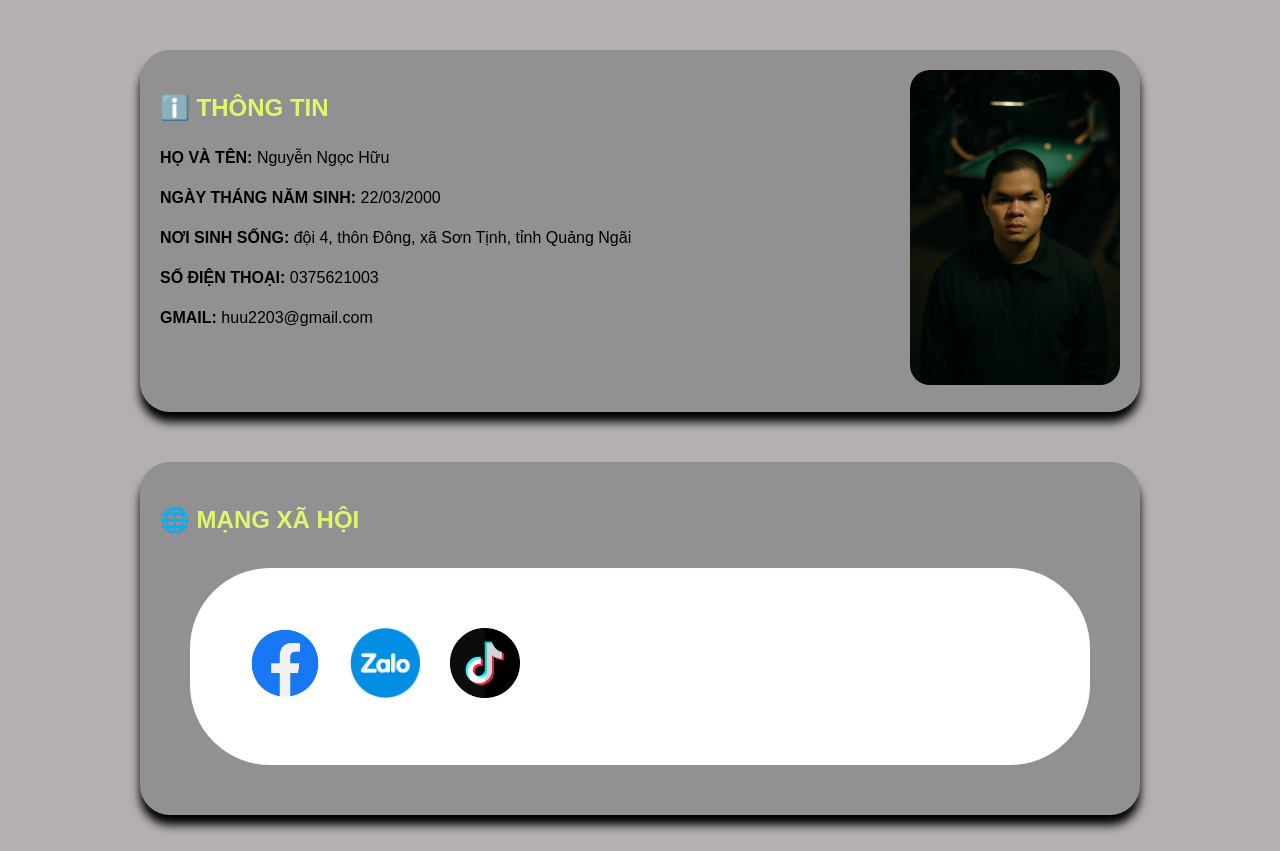
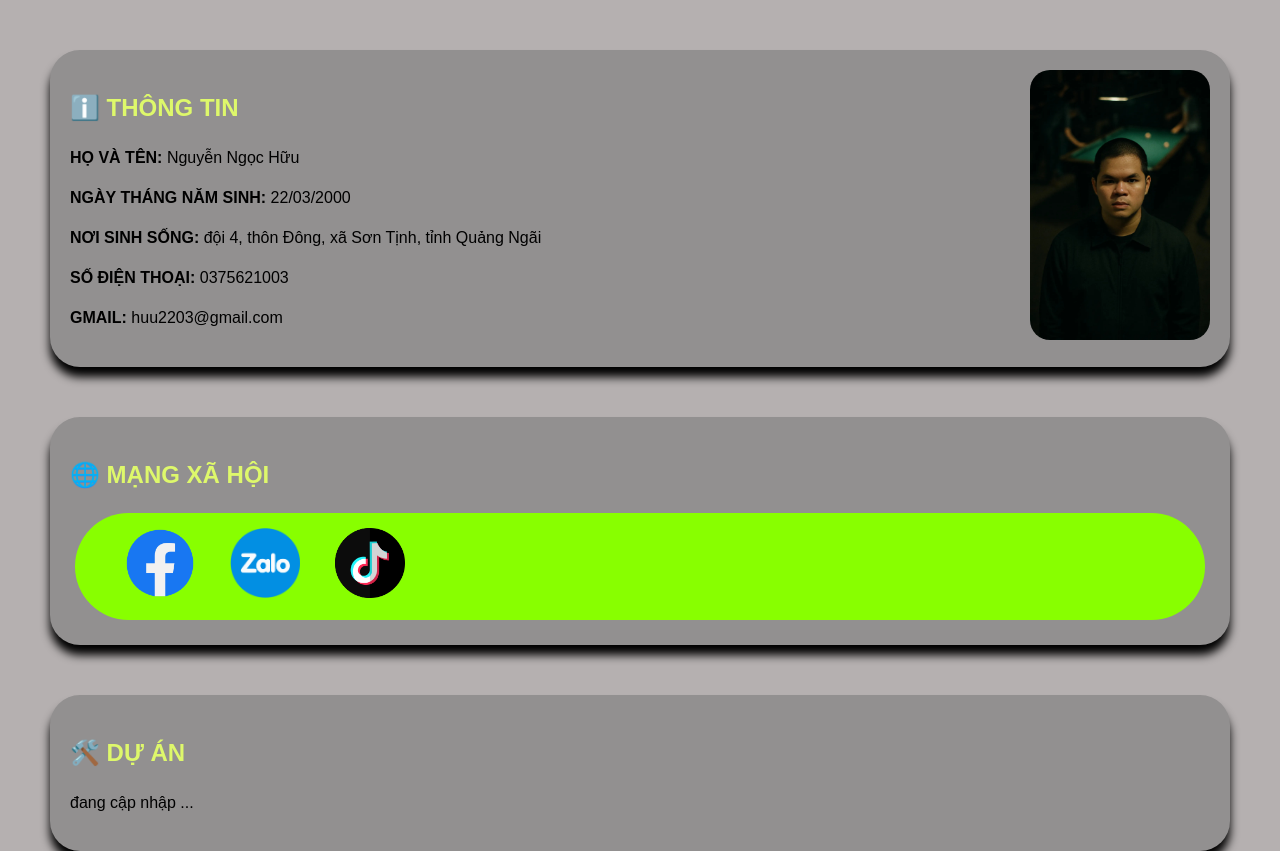
Before and after one commit to ceepopi/ceepopi.github.io, a plain HTML site: page index.html in a window 1280 px wide. Shown: the top 851 px of the page. Drawn offline with Linux system fonts and the light colour scheme.

Commit message:
Add files via upload

```diff
--- a/style.css
+++ b/style.css
@@ -1,6 +1,6 @@
 body {
     font-family: Arial;
-    max-width: 1000px;
+    max-width: 1200px;
     margin: auto;
     padding: 50px;
     line-height: 1.5;
@@ -26,11 +26,11 @@ h1, h2 {
 
 .style-mxh {
     display: flex;
-    margin: 30px;
-    padding: 60px;
-    border-radius: 80px;
-    background-color: #ffffff;
-    gap: 30px;
+    margin: 5px;
+    padding: 15px;
+    border-radius: 60px;
+    background-color: #88ff00;
+    /* gap: 20px; */
 }
 
 .info div {
@@ -38,13 +38,14 @@ h1, h2 {
 }
 
 img.avatar {
-    width: 210px;
+    width: 180px;
     border-radius: 20px;
 }
 
 img.app {
     width: 70px;
     height: 70px;
+    margin-left: 35px;
 }
 
 .footer-style {
```
